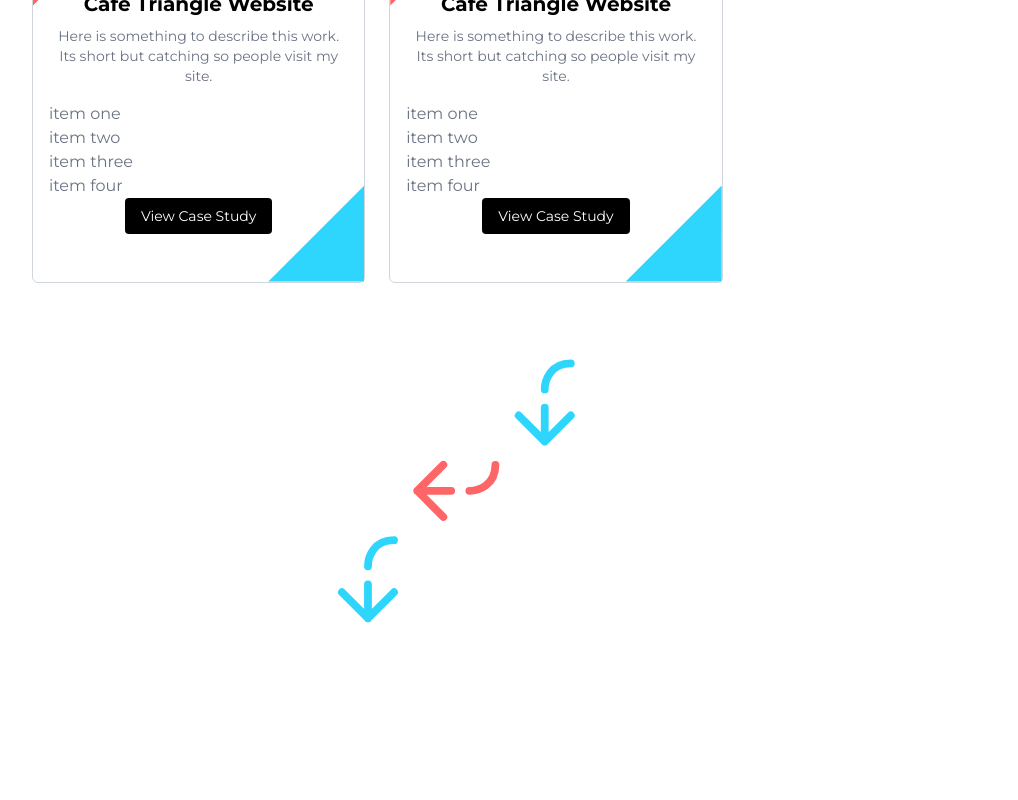
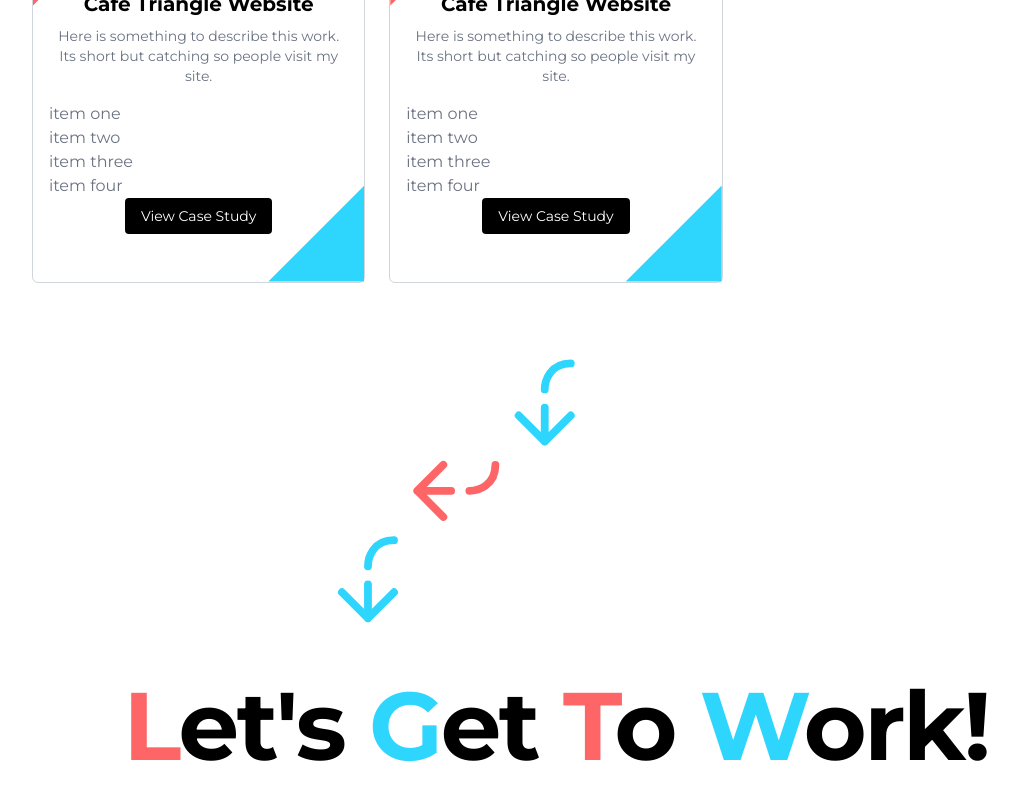
Before and after one commit to dev-jLagunas/ux-portfolio, a Vue app: page / in a window 1280 px wide. Shown: the part 1590-2390 px from the top of the page, without its empty margins (84-1102 px from the left). Built offline with nearby package versions, Linux system fonts and the light colour scheme.

Commit message:
feat: set up HomeFooter component foundation and styling

```diff
--- a/src/assets/main.css
+++ b/src/assets/main.css
@@ -1,5 +1,6 @@
 @import 'tailwindcss';
 @import './fonts/fonts.css';
+@import url('https://fonts.googleapis.com/css?family=Monoton');
 
 /***************************************
 Global Styles
--- /dev/null
+++ b/src/components/HomeFooter.vue
@@ -0,0 +1,12 @@
+<script setup></script>
+
+<template>
+  <div class="font-headings text-center">
+    <h1 class="text-8xl font-bold tracking-tight">
+      <span class="font-bold text-pink">L</span>et's <span class="text-blue">G</span>et
+      <span class="text-pink">T</span>o <span class="text-blue">W</span>ork!
+    </h1>
+  </div>
+</template>
+
+<style scoped></style>
--- /dev/null
+++ b/src/components/TheFooter.vue
@@ -0,0 +1,5 @@
+<script setup></script>
+
+<template></template>
+
+<style scoped></style>
--- a/src/views/HomeView.vue
+++ b/src/views/HomeView.vue
@@ -2,6 +2,7 @@
 import TheHero from '@/components/TheHero.vue'
 import HomeProjects from '@/components/HomeProjects.vue'
 import ArrowTransition from '@/components/reusable/ArrowPointer.vue'
+import HomeFooter from '@/components/HomeFooter.vue'
 </script>
 
 <template>
@@ -9,6 +10,7 @@ import ArrowTransition from '@/components/reusable/ArrowPointer.vue'
   <ArrowTransition customClass="md:-mt-6  md:rotate-45 lg:-rotate-45 lg:-mt-24 lg:-ml-64" />
   <HomeProjects />
   <ArrowTransition customClass="md:mt-5 md:-rotate-45 lg:rotate-45 lg:-ml-50" />
+  <HomeFooter />
 </template>
 
 <style scoped></style>
```
